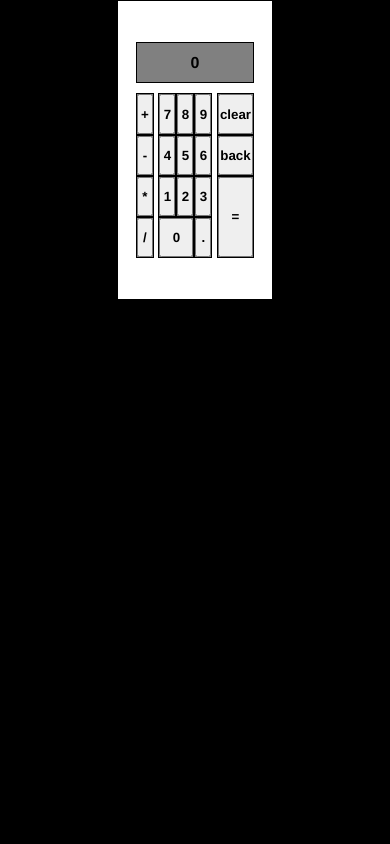
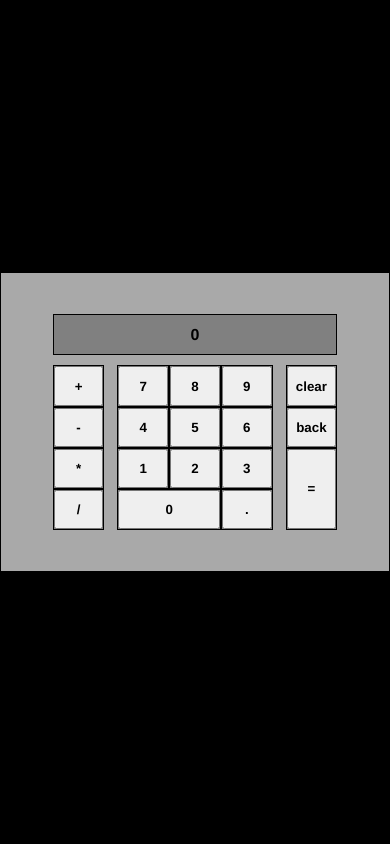
Before and after one commit to x2zatzz/b3nc-albatana-michaeljames, a PHP site: page / in a window 390 px wide. Run offline with PHP 8.4, Linux system fonts and the light colour scheme.

Commit message:
modified css to be web responsive

```diff
--- a/mod07-06/css/style.css
+++ b/mod07-06/css/style.css
@@ -18,23 +18,34 @@
 ul{
   list-style: none;
 }
-
 body{
+  display: flex;
+  justify-content: center;
+  justify-items: center;
+  align-content: center;
+  align-items: center;
   background: black;
   width: 100vw;
   height: 100vh;
 }
 
+/* RESPONSIVE ----------------------------------------- */
 .calcBorder{
-  display: Grid;
-  background: white;
-  width: 40vw;
+  display: grid;
+  background: darkgray;
+  width: 100%;
   height: 300px;
   margin: 0 auto;
   grid-template-rows: 1fr 1fr 0.25fr 1fr 1fr 1fr 1fr 1fr;
   grid-template-columns: 1fr 1fr 0.25fr 1fr 1fr 1fr 0.25fr 1fr 1fr;
   border: 0.25px solid black;
 }
+@media only screen and (min-width: 701px){
+  .calcBorder{
+    width: 40%;
+  }
+}
+/* ------------------------------------------------------ */
 
 .calcScreen{
   grid-area: 2 / 2 / 3 / 9;
@@ -55,7 +66,6 @@ body{
 .calcDiv{
   grid-area: 7 / 2 / 8 / 3;
 }
-
 .calcNum{
   grid-area: 4 / 4 / 8 / 7;
 }
```
